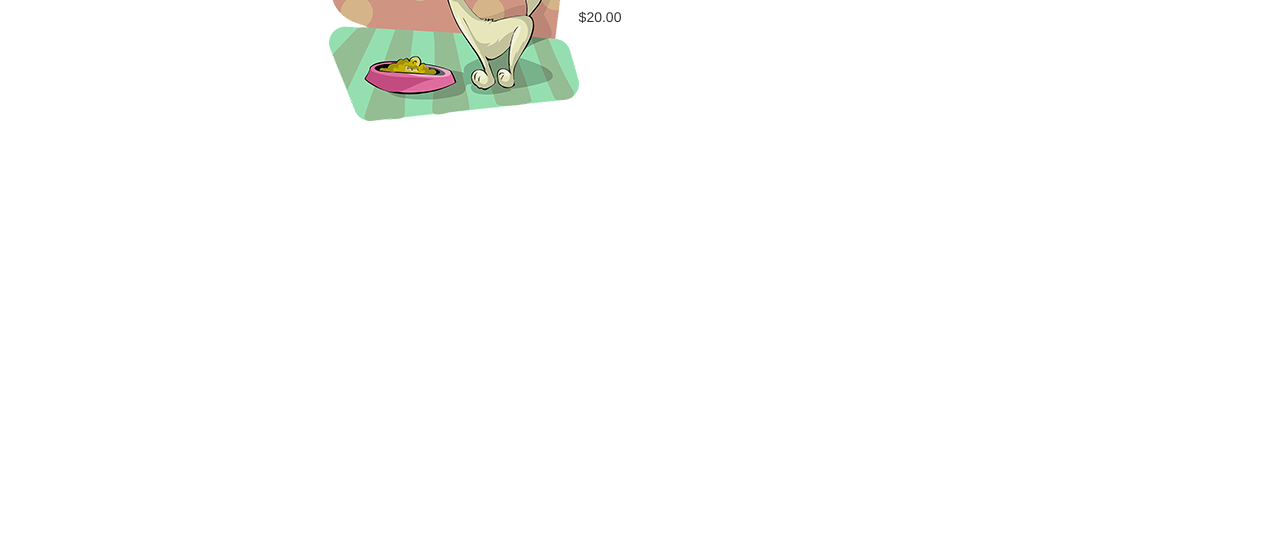
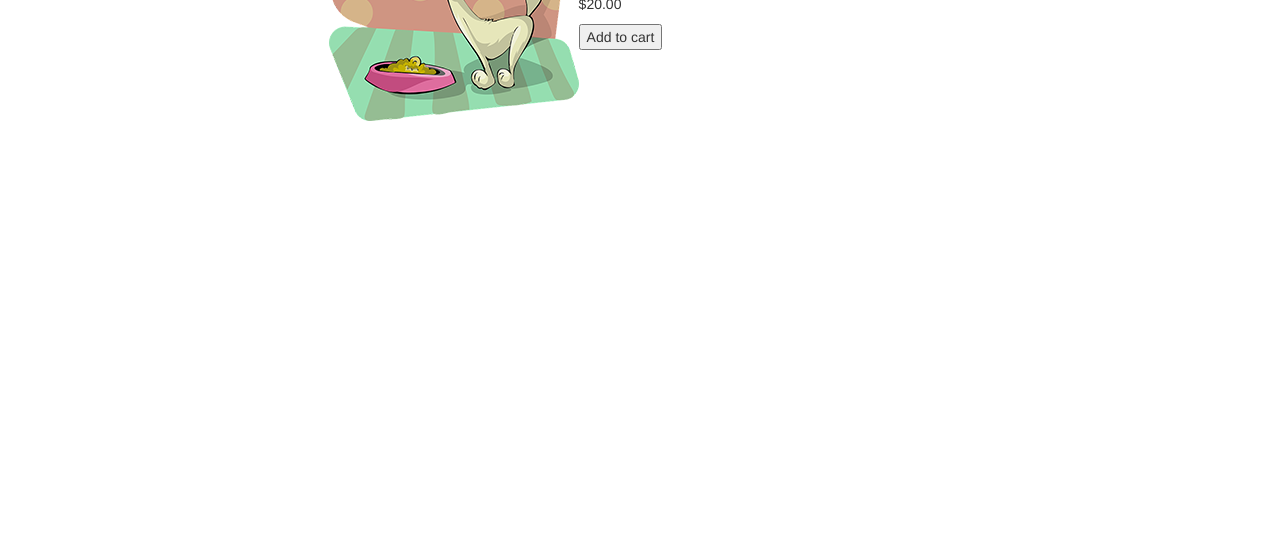
Before and after one commit to snaxdd/vue.js-in-action, a plain HTML site: page index.html in a window 1280 px wide. Shown: the part 266-800 px from the top of the page. Drawn offline with nearby package versions, Linux system fonts and the light colour scheme.

Commit message:
Added cart fn & cart btn

```diff
--- a/index.html
+++ b/index.html
@@ -26,6 +26,11 @@
           <p class="price">
             {{ product.price | formatPrice }}
           </p>
+          <button class="default"
+            @click="addToCart"
+          >
+            Add to cart
+          </button>
         </div>
       </div>
     </main>
@@ -45,7 +50,8 @@
             'organic goodness for your cat.',
           price: 2000,
           image: 'assets/images/product-fullsize.png'
-        }
+        },
+        cart: []
       },
       filters: {
         formatPrice: function(price) {
@@ -65,6 +71,11 @@
             return '$' + (price / 100).toFixed(2);
           }
         }
+      },
+      methods: {
+        addToCart: function() {
+          this.cart.push( this.product.id );
+        }
       }
     });
   </script>
```
